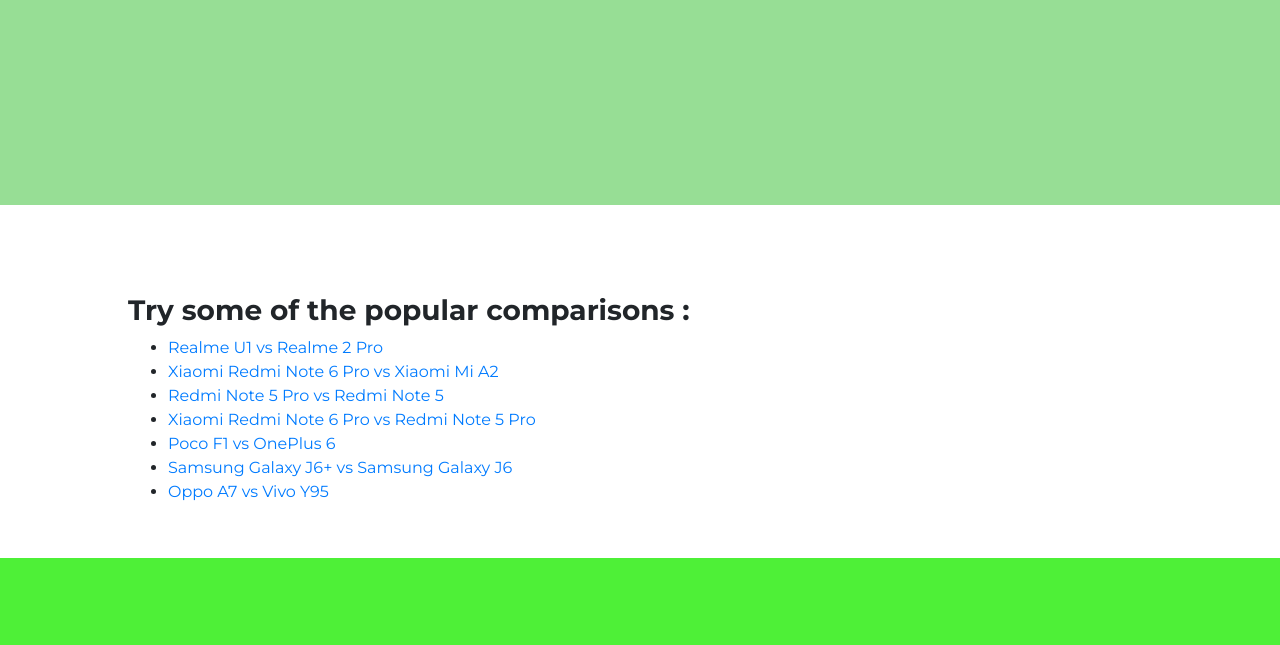
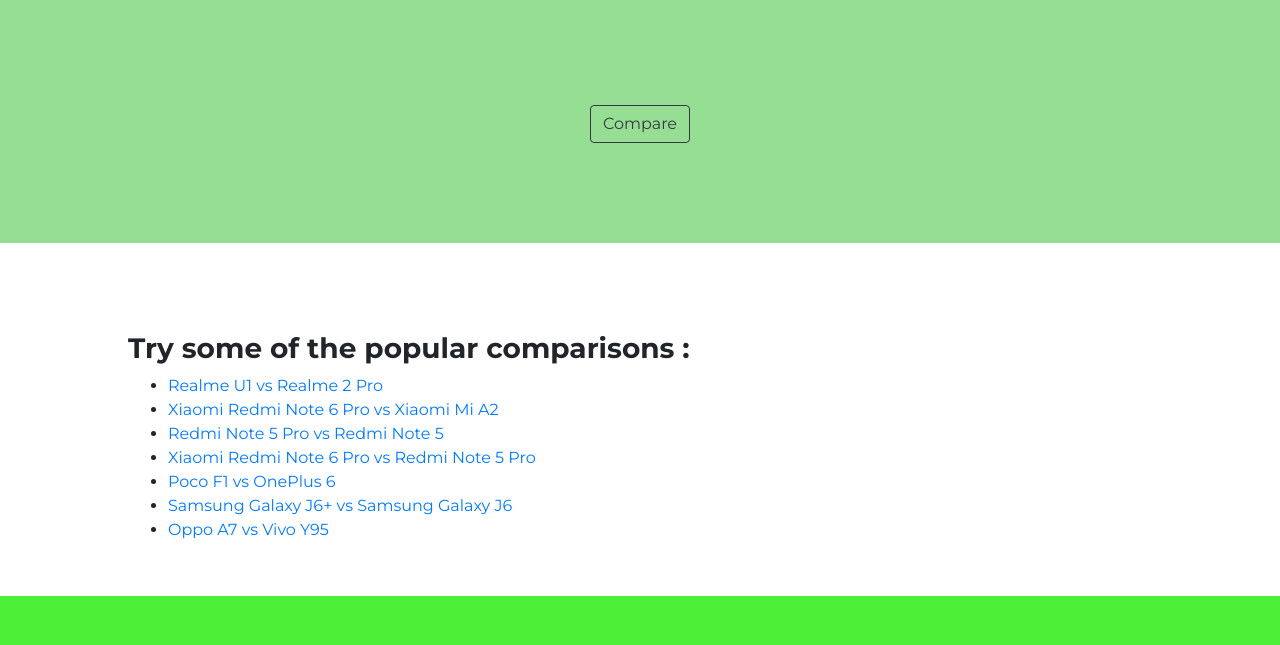
Before and after one commit to ShiviPro/FS-Project-2k18, a plain HTML site: page index.html in a window 1280 px wide. Shown: the part 1469-2114 px from the top of the page. Drawn offline with nearby package versions, Linux system fonts and the light colour scheme; a script that the page names is missing.

Commit message:
Add files via upload

```diff
--- a/index.html
+++ b/index.html
@@ -138,7 +138,7 @@
         </div>
       </div>
     </div>
-
+    <button class="btn btn-outline-dark" type="button" name="button">Compare</button>
   </section>
 
 
```
